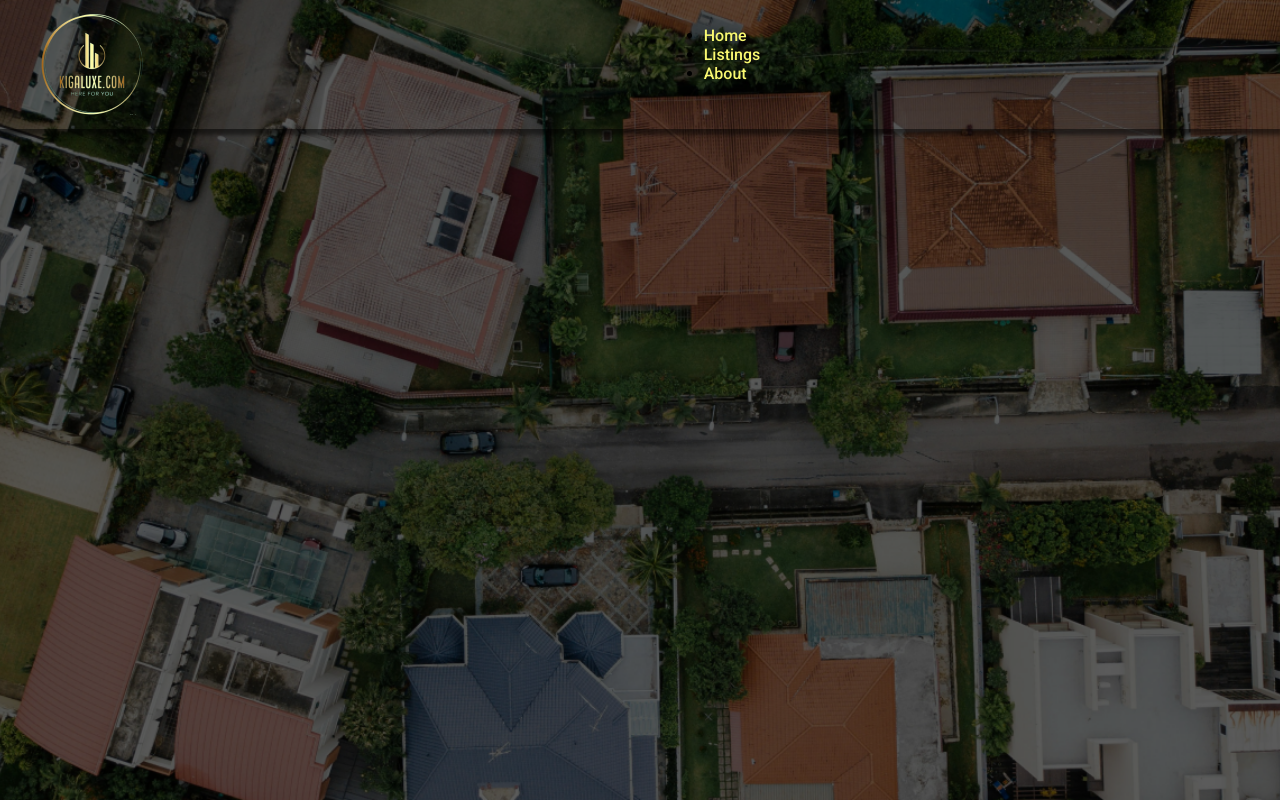
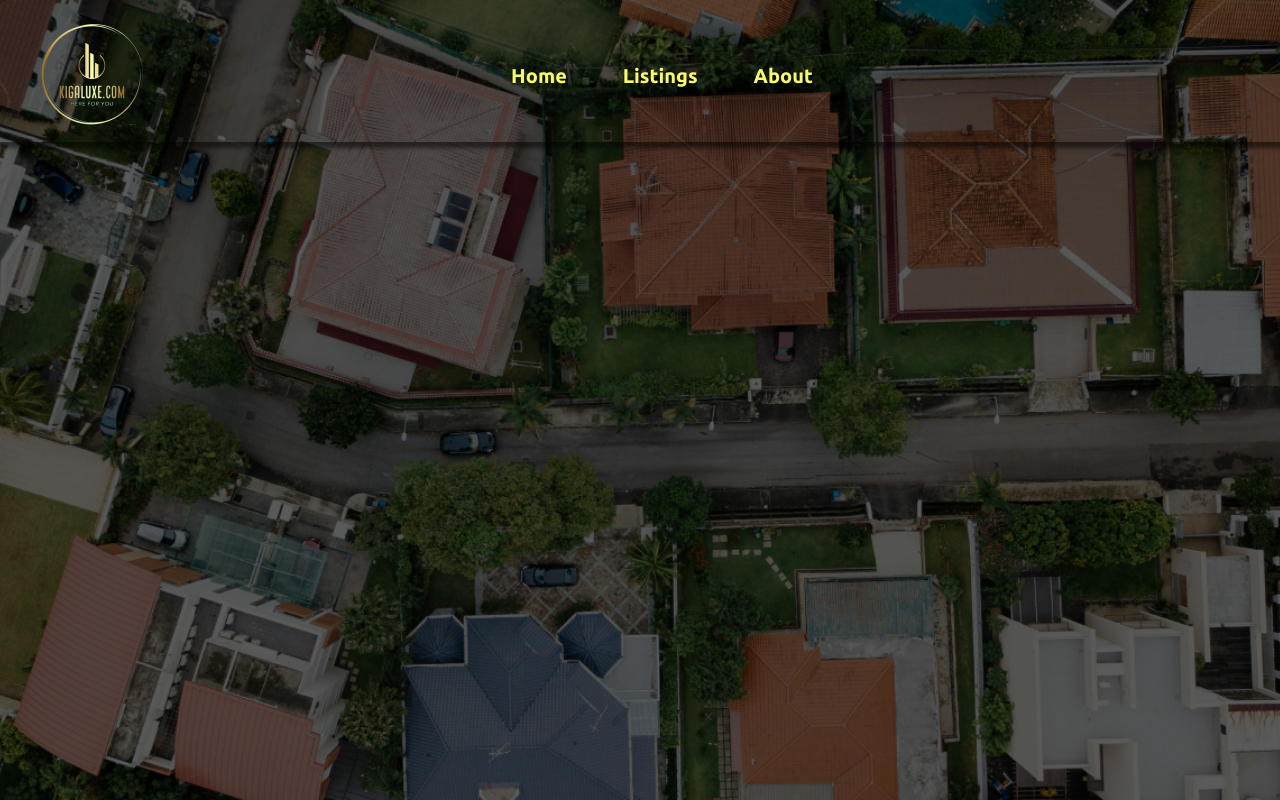
Before and after one commit to GammaGeeks/kigaluxe, a React (Create React App) app: page / in a window 1280 px wide. Built offline with nearby package versions, Linux system fonts and the light colour scheme.

Commit message:
Fixing Navigation links

```diff
--- a/src/components/Layout/index.scss
+++ b/src/components/Layout/index.scss
@@ -1,6 +1,4 @@
 @import '../../styles/_colors.scss';
-@import url('https://fonts.googleapis.com/css2?family=Roboto:ital,wght@0,100;0,300;0,400;0,500;0,700;0,900;1,100;1,300;1,400;1,500;1,700;1,900&display=swap');
-
 
 .container {
     background-color: $background-primary;
--- a/src/components/Navigation/index.scss
+++ b/src/components/Navigation/index.scss
@@ -8,7 +8,7 @@
 
     .navLogo {
         align-self: flex-start;
-        margin: 10px 0 10px 40px;
+        margin: 20px 0 10px 40px;
     }
 
     .navLinks {
@@ -16,26 +16,38 @@
         align-self: stretch;
         display: flex;
         flex-direction: row;
-        margin: 10px;
+        margin: 20px 40px 10px 0px;
         justify-content: center;
 
         ul {
             display: inline-block;
+            padding-right: 100px;
         }
 
         li {
+            float: left;
+            list-style: none;
             align-self:center;
-            order: 3;
-            font-family: "Roboto", "Helvetica Neue";
-            font-size: medium;
+
 
             a {
-                display: inline-block;
+                display: block;
+                font-family: "Ubuntu";
+                font-size: 20px;
+                margin: 20px;
+                padding: 8px;
+                border-radius: 3px;
+                background-color: transparent;
                 text-decoration: none;
                 color: $text-color-two;
-                font-weight: 500;
-                font-size: medium;
-                text-shadow: 0 4px 4px 2px rgba(0, 0, 0, 0.5);
+                font-weight: 800;
+                text-shadow: 0px 1px 1px rgba(0, 0, 0, 0.5);
+            }
+
+            a:hover {
+                background-color: $text-color-two;
+                color: $background-primary;
+                text-shadow: none;
             }
         }
     }
--- a/src/styles/_colors.scss
+++ b/src/styles/_colors.scss
@@ -6,3 +6,8 @@ $background-secondary: #2C3E50;
 $text-color-one: #9ED976;
 $text-color-two: #F9F871;
 $background-tertiary: #86c5d6;
+
+// Font variables
+
+@import url('https://fonts.googleapis.com/css2?family=Roboto:ital,wght@0,100;0,300;0,400;0,500;0,700;0,900;1,100;1,300;1,400;1,500;1,700;1,900&display=swap');
+@import url('https://fonts.googleapis.com/css2?family=Ubuntu:ital,wght@0,300;0,400;0,500;0,700;1,300;1,400;1,500;1,700&display=swap');
```
